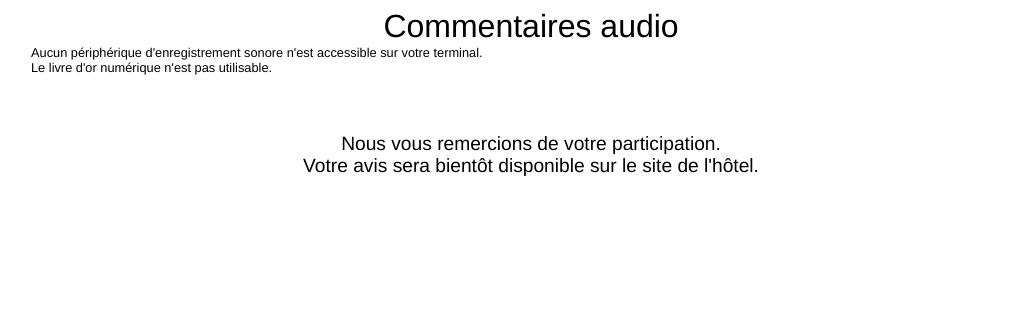
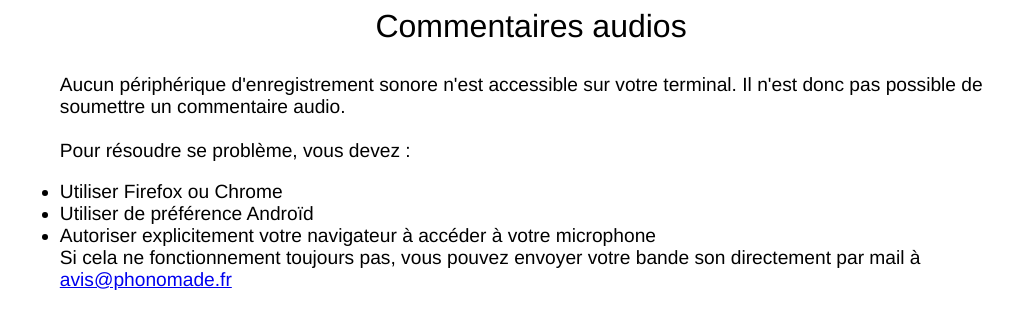
Before and after one commit to PhilippeCanova/capsule_audio, a PHP site: page / in a window 1280 px wide. Shown: the top 329 px of the page, without its empty margins (109-1122 px from the left). Run offline with PHP 8.4, Linux system fonts and the light colour scheme.

Commit message:
Version commentée par Chris

```diff
--- a/index.php
+++ b/index.php
@@ -3,7 +3,7 @@
   <head>
     <meta charset="utf-8">
     <meta name="viewport" content="width=device-width">
-    <title>Web dictaphone</title>
+    <title>Commentaires audios</title>
     <link href="styles/app.css" rel="stylesheet" type="text/css">
   </head>
   <body>
@@ -11,7 +11,7 @@
     <div class="wrapper">
 
       <header>
-        <h1>Commentaires audio</h1>
+        <h1>Commentaires audios</h1>
       </header>
 
       <section class="main-controls">
@@ -41,10 +41,16 @@
       </section>
 
       <section class="no-recorder">
-        Aucun périphérique d'enregistrement sonore n'est accessible sur votre terminal.<br>Le livre d'or numérique n'est pas utilisable.
+        Aucun périphérique d'enregistrement sonore n'est accessible sur votre terminal. Il n'est donc pas possible de soumettre un commentaire audio. <br><br>Pour résoudre se problème, vous devez :
+        <ul>
+            <li>Utiliser Firefox ou Chrome</li>
+            <li>Utiliser de préférence Androïd</li>
+            <li>Autoriser explicitement votre navigateur à accéder à votre microphone</li>
+        </ul>
+        Si cela ne fonctionnement toujours pas, vous pouvez envoyer votre bande son directement par mail à <a href="mailto:avis@phonomade.fr">avis@phonomade.fr</a>
       </section>
       <section class="greetings">
-        Nous vous remercions de votre participation.<br>Votre avis sera bientôt disponible sur le site de l'hôtel.
+        Nous vous remercions de votre participation.<br><br>Votre avis sera bientôt disponible sur le site de l'hôtel.
       </section>
 
     </div>
--- a/styles/app.css
+++ b/styles/app.css
@@ -32,7 +32,7 @@
 
   canvas {
     display: inline-block;
-    margin-bottom: 0.5rem;
+    margin-bottom: 0rem;
     width: calc(100% - 0.25rem);
   }
 
@@ -56,7 +56,8 @@
     border: none;
     transition: all 0.2s;
     padding: 0.5rem;
-    margin-bottom: 0.5rem;
+    margin-bottom: 1rem;
+    margin-top: 1rem;
   }
 
   button:hover, button:focus {
@@ -130,12 +131,17 @@
     position: relative;
     width: 100%;
     background-color: #efefef;
-    padding: 1rem;
+    padding: 1.5em; font-size: 125%;
+    padding-left: 2.5em;
   }
 
   aside p {
     font-size: 1.2rem;
     margin: 0.5rem 0;
+  }
+
+  aside ul {
+    margin: 2.5rem 0;
   }
 
   aside a {
@@ -164,8 +170,41 @@
     }
   }
 
-  .no-recorder { display: none; }
-  .greetings { display: none; }
+  button.record {
+    background-image: url('../img/rec.png');
+    background-repeat: no-repeat;
+    background-position-x: 2em;
+    background-position-y: center;
+    background-size: 2em;
+  }
+
+  button.delete {
+    background-image: url('../img/delete.png');
+    background-repeat: no-repeat;
+    background-position-x: 2em;
+    background-position-y: center;
+    background-size: 2em;
+  }
+
+  button.stopB {
+    background-image: url('../img/stop.png');
+    background-repeat: no-repeat;
+    background-position-x: 2em;
+    background-position-y: center;
+    background-size: 2em;
+  }
+
+  button.send {
+    background-image: url('../img/send.png');
+    background-repeat: no-repeat;
+    background-position-x: 2em;
+    background-position-y: center;
+    background-size: 2em;
+  }
+
+  .no-recorder { display: none; padding: 1.5em; font-size: 150%;}
+  .greetings { display: none; padding: 1.5em; font-size: 150%; }
+
   .stopB { background-color : red; }
   button.stopB:hover, button.stopB:focus {
     background-color : red;
@@ -173,12 +212,18 @@
   button.delete, button.delete:hover, button.delete:focus {
     background-color : red;
     margin-bottom: 2em;
+    background-image: url('../img/delete.png') no-repeat left;
   }
+
+
   button.help, button.help:hover, button.help:focus {
     background-color : gray;
   }
   p.send { display: block; width:100%; text-align: center; }
 
   section.greetings {
-    display: block; width:100%; text-align: center; padding: 1em; font-size: 150%; padding-top: 3em;
+    display: none; width:100%; text-align: center; padding: 1.5em; font-size: 150%; padding-top: 3em;
   }
+  .no-recorder ul {
+    margin-top:1em;
+  }
```
Also changed, not shown: img/delete.png (added), img/rec.png (added), img/send.png (added), img/stop.png (added).
